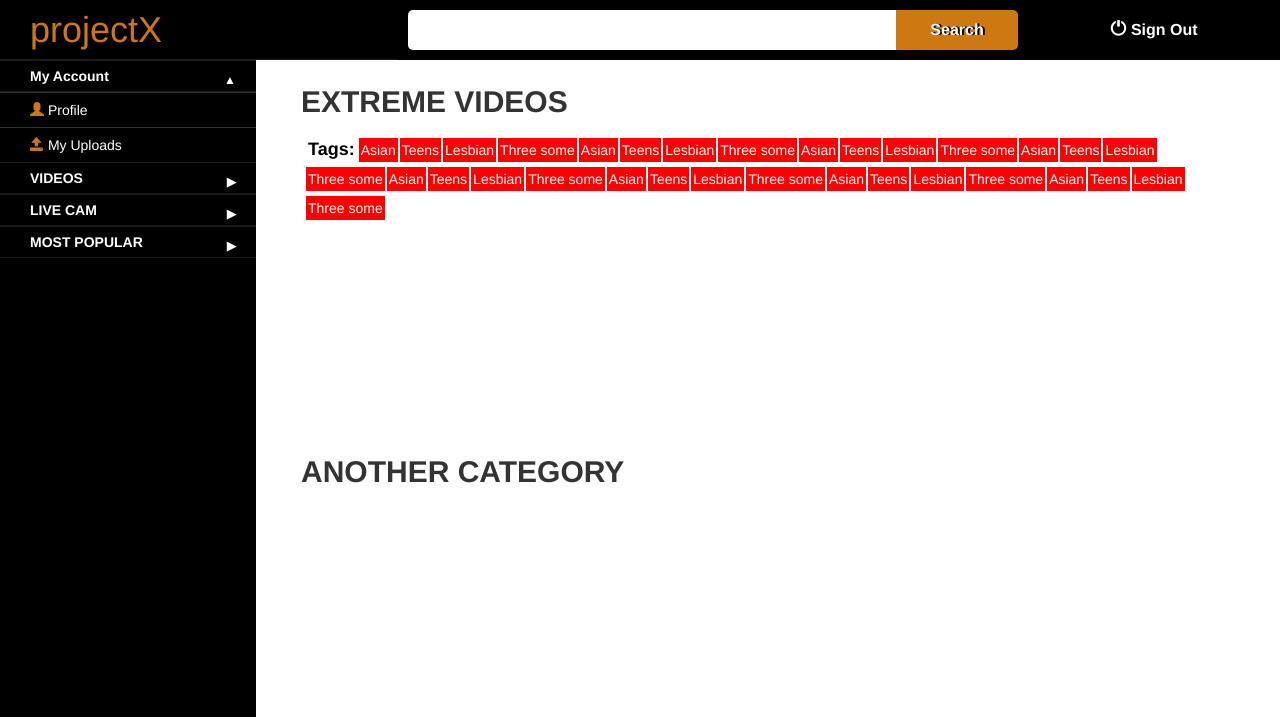
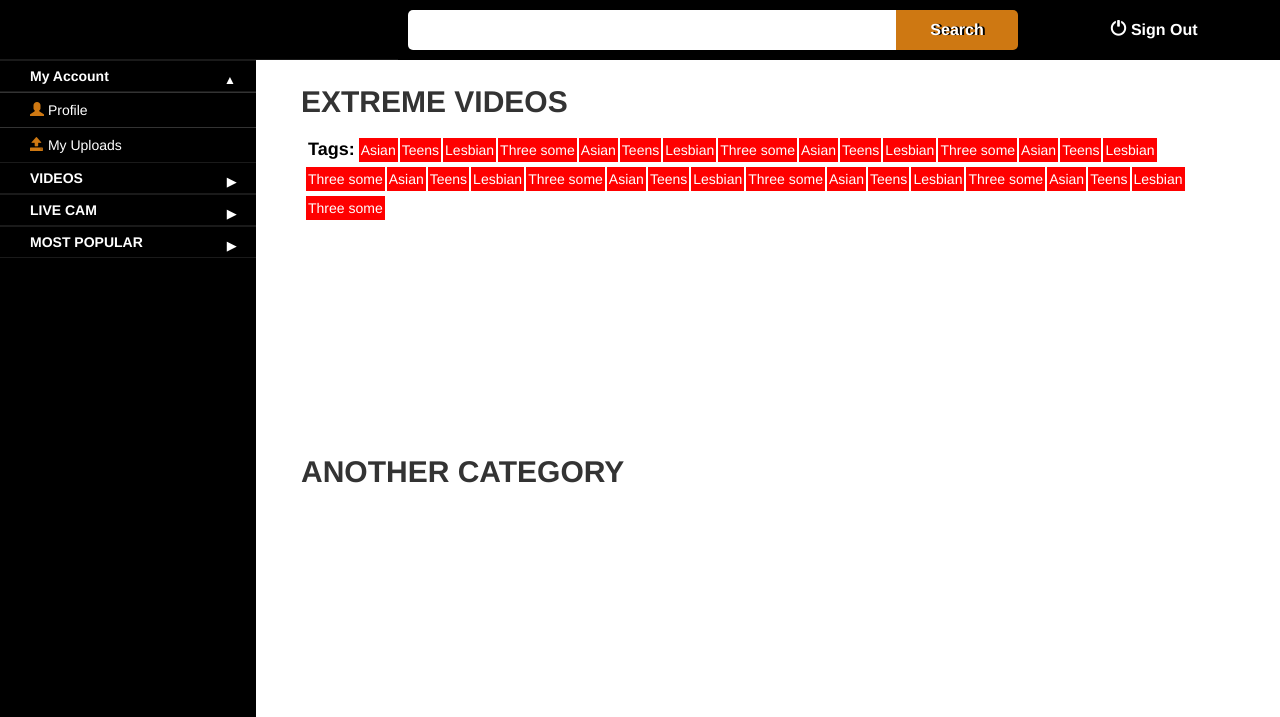
Before and after one commit to vhinzgithub/projectxxx, a PHP site: page /dashboard.php in a window 1280 px wide. Shown: the top 717 px of the page. Run offline with PHP 8.4, Linux system fonts and the light colour scheme; data that the repository does not hold is empty.

Commit message:
Add files via upload

```diff
--- a/dashboard.php
+++ b/dashboard.php
@@ -26,7 +26,7 @@
 
 			<div id="header">
 				<div id="sitename">
-					<h1><a href="index.php">projectX</a></h1>
+					<h1><a href="index.php"></a></h1>
 				</div>
 
 				<div id="main-nav-toggle">
```
